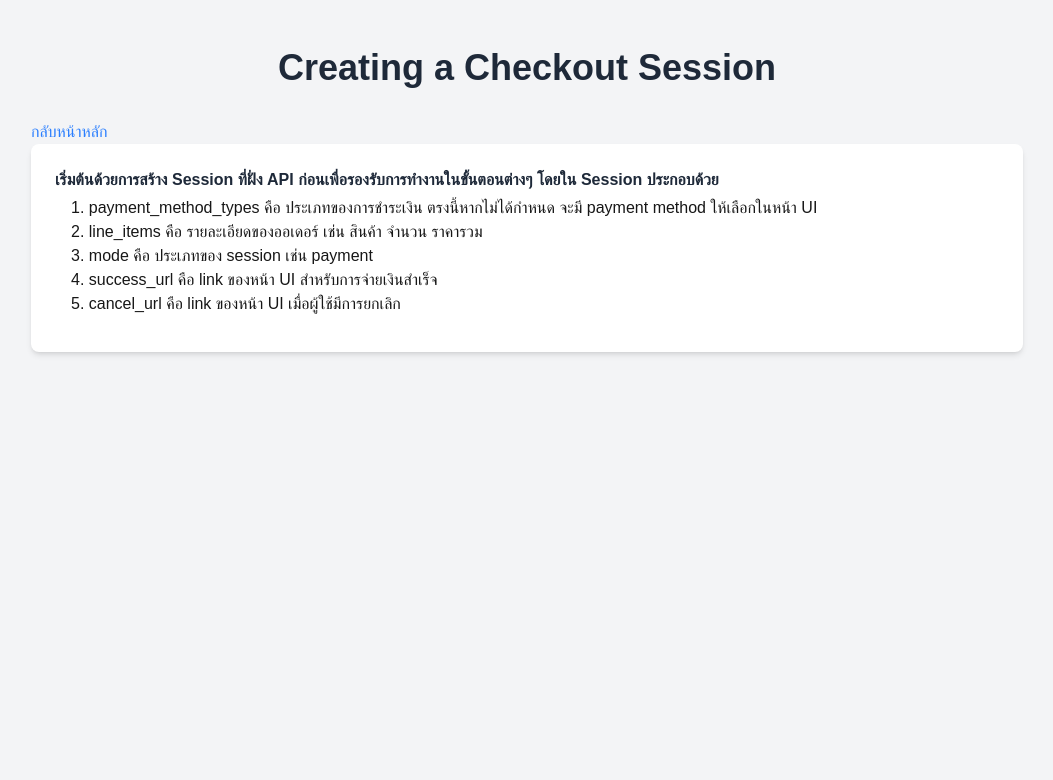
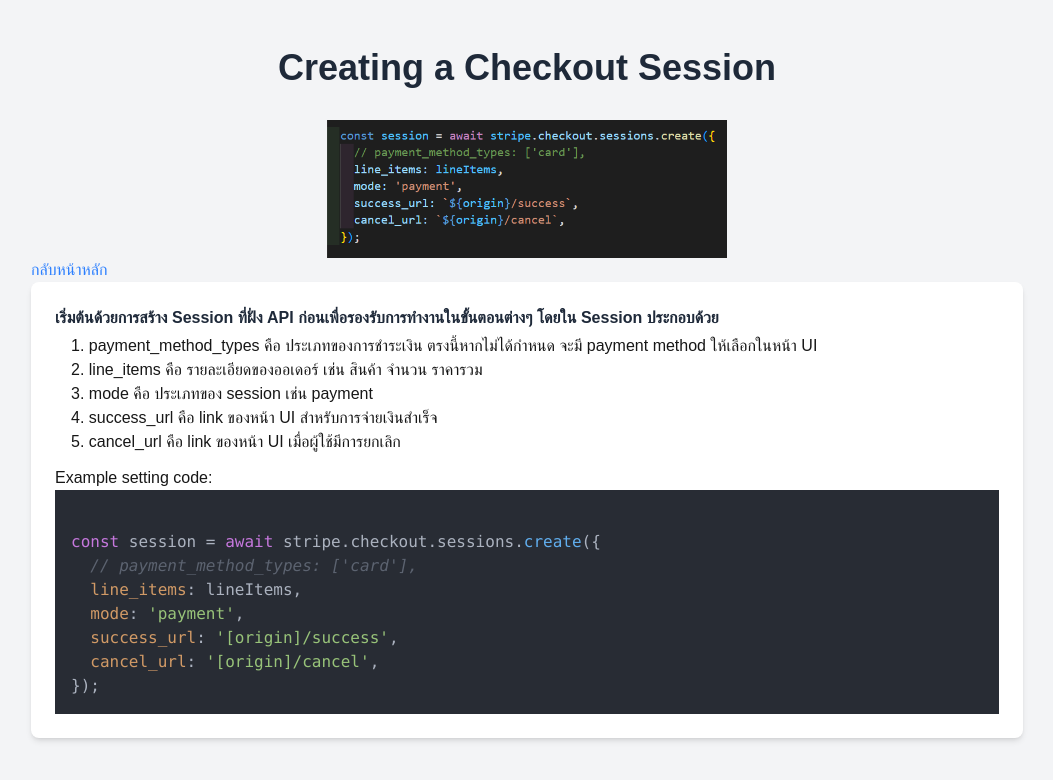
Before and after one commit to kanokpit-yowaratch/stripe-demo, a Next.js app: page /implement in a window 1280 px wide. Shown: the top 780 px of the page, without its empty margins (113-1166 px from the left). Built offline with nearby package versions, Linux system fonts and the light colour scheme.

Commit message:
fix: update content

```diff
--- a/package.json
+++ b/package.json
@@ -10,6 +10,7 @@
 		"format": "npx prettier . --write"
 	},
 	"dependencies": {
+		"highlight.js": "^11.11.1",
 		"lucide-react": "^0.475.0",
 		"next": "15.1.7",
 		"react": "^19.0.0",
--- a/src/app/(content)/implement/page.tsx
+++ b/src/app/(content)/implement/page.tsx
@@ -1,35 +1,8 @@
 import React from 'react';
-import Link from 'next/link';
+import Implementation from '@/components/implementation/ImplementContent';
 
-function Implementation() {
-	return (
-		<div className="min-h-screen bg-gray-100 py-12">
-			<div className="container mx-auto px-4 sm:px-8 md:px-36">
-				<h1 className="text-4xl font-bold text-gray-800 text-center mb-8">Creating a Checkout Session</h1>
-				<Link href="/" className="text-blue-500 hover:underline">
-					กลับหน้าหลัก
-				</Link>
-				<div className="grid grid-cols-1">
-					<div className="bg-white rounded-lg shadow-md p-6 hover:shadow-lg transition-shadow">
-						<div className="text-md font-semibold text-gray-800 mb-1">
-							เริ่มต้นด้วยการสร้าง Session ที่ฝั่ง API ก่อนเพื่อรองรับการทำงานในขั้นตอนต่างๆ โดยใน Session
-							ประกอบด้วย
-						</div>
-						<ol className="list-decimal list-inside pl-4 mb-3">
-							<li>
-								payment_method_types คือ ประเภทของการชำระเงิน ตรงนี้หากไม่ได้กำหนด จะมี payment method
-								ให้เลือกในหน้า UI
-							</li>
-							<li>line_items คือ รายละเอียดของออเดอร์ เช่น สินค้า จำนวน ราคารวม</li>
-							<li>mode คือ ประเภทของ session เช่น payment</li>
-							<li>success_url คือ link ของหน้า UI สำหรับการจ่ายเงินสำเร็จ</li>
-							<li>cancel_url คือ link ของหน้า UI เมื่อผู้ใช้มีการยกเลิก</li>
-						</ol>
-					</div>
-				</div>
-			</div>
-		</div>
-	);
+function Implement() {
+	return <Implementation />;
 }
 
-export default Implementation;
+export default Implement;
--- a/src/app/api/checkout/route.ts
+++ b/src/app/api/checkout/route.ts
@@ -4,10 +4,12 @@ import { NextRequest } from 'next/server';
 const stripe = new Stripe(process.env.NEXT_PUBLIC_STRIPE_SECRET_KEY!);
 
 export async function POST(req: NextRequest) {
+	const url = new URL(req.url);
+	const origin = url.origin;
+
 	try {
 		const { items } = await req.json();
 
-		// Convert items to the format Stripe expects
 		const lineItems = items.map((item: { name: string; price: number; quantity: number }) => ({
 			price_data: {
 				currency: 'thb',
@@ -23,8 +25,8 @@ export async function POST(req: NextRequest) {
 			// payment_method_types: ['card'],
 			line_items: lineItems,
 			mode: 'payment',
-			success_url: `${process.env.NEXT_PUBLIC_URL}/success`,
-			cancel_url: `${process.env.NEXT_PUBLIC_URL}/cancel`,
+			success_url: `${origin}/success`,
+			cancel_url: `${origin}/cancel`,
 		});
 
 		return Response.json({ sessionId: session.id });
--- a/src/app/page.tsx
+++ b/src/app/page.tsx
@@ -7,11 +7,11 @@ export default function Home() {
 				<div className="container mx-auto px-4 md:px-12 lg:px-36">
 					<h1 className="text-4xl font-bold text-gray-800 text-center mb-8">Integrating Stripe in Next.js</h1>
 
-					<p className="text-lg text-gray-700 text-center mb-10">
+					<p className="text-lg text-gray-700 text-center mb-4">
 						Learn how to seamlessly integrate Stripe for payments in your Next.js application.
 					</p>
 
-					<div className="grid grid-cols-1 md:grid-cols-2 lg:grid-cols-3 gap-6">
+					<div className="grid grid-cols-1 md:grid-cols-2 lg:grid-cols-3 gap-6 my-6">
 						<div className="relative bg-white rounded-lg shadow-md p-6 hover:shadow-lg transition-shadow">
 							<h2 className="text-xl font-semibold text-gray-800 mb-3">1. Setting up Stripe</h2>
 							<p className="text-gray-600 mb-6">
@@ -51,6 +51,10 @@ export default function Home() {
 							</Link>
 						</div>
 					</div>
+
+					<Link href={`/checkout`} className="text-blue-500 hover:none">
+						Checkout
+					</Link>
 				</div>
 			</div>
 		</div>
--- /dev/null
+++ b/src/components/implementation/ImplementContent.tsx
@@ -0,0 +1,68 @@
+'use client';
+
+import React, { useEffect } from 'react';
+import Link from 'next/link';
+import NextImage from 'next/image';
+import hljs from 'highlight.js';
+import 'highlight.js/styles/atom-one-dark.css';
+
+function Implementation() {
+	useEffect(() => {
+		hljs.highlightAll();
+	}, []);
+
+	return (
+		<div className="min-h-screen bg-gray-100 py-12">
+			<div className="container mx-auto px-4 sm:px-8 md:px-36">
+				<h1 className="text-4xl font-bold text-gray-800 text-center mb-8">Creating a Checkout Session</h1>
+				<div className="flex justify-center items-center">
+					<NextImage
+						src={`/images/checkout-session-setup.png`}
+						style={{ objectFit: 'contain' }}
+						width={400}
+						height={350}
+						alt={'checkout session setup'}
+					/>
+					<hr />
+				</div>
+				<Link href="/" className="text-blue-500 hover:underline">
+					กลับหน้าหลัก
+				</Link>
+				<div className="grid grid-cols-1">
+					<div className="bg-white rounded-lg shadow-md p-6 hover:shadow-lg transition-shadow">
+						<div className="text-md font-semibold text-gray-800 mb-1">
+							เริ่มต้นด้วยการสร้าง Session ที่ฝั่ง API ก่อนเพื่อรองรับการทำงานในขั้นตอนต่างๆ โดยใน Session
+							ประกอบด้วย
+						</div>
+						<ol className="list-decimal list-inside pl-4 mb-3">
+							<li>
+								payment_method_types คือ ประเภทของการชำระเงิน ตรงนี้หากไม่ได้กำหนด จะมี payment method
+								ให้เลือกในหน้า UI
+							</li>
+							<li>line_items คือ รายละเอียดของออเดอร์ เช่น สินค้า จำนวน ราคารวม</li>
+							<li>mode คือ ประเภทของ session เช่น payment</li>
+							<li>success_url คือ link ของหน้า UI สำหรับการจ่ายเงินสำเร็จ</li>
+							<li>cancel_url คือ link ของหน้า UI เมื่อผู้ใช้มีการยกเลิก</li>
+						</ol>
+						<p>Example setting code:</p>
+						<pre>
+							<code className="language-javascript hljs">
+								{`
+const session = await stripe.checkout.sessions.create({
+  // payment_method_types: ['card'],
+  line_items: lineItems,
+  mode: 'payment',
+  success_url: '[origin]/success',
+  cancel_url: '[origin]/cancel',
+});
+`}
+							</code>
+						</pre>
+					</div>
+				</div>
+			</div>
+		</div>
+	);
+}
+
+export default Implementation;
```
Also changed, not shown: public/images/checkout-session-setup.png (added), 1 other file (tests, documents, lock files or other folders).
